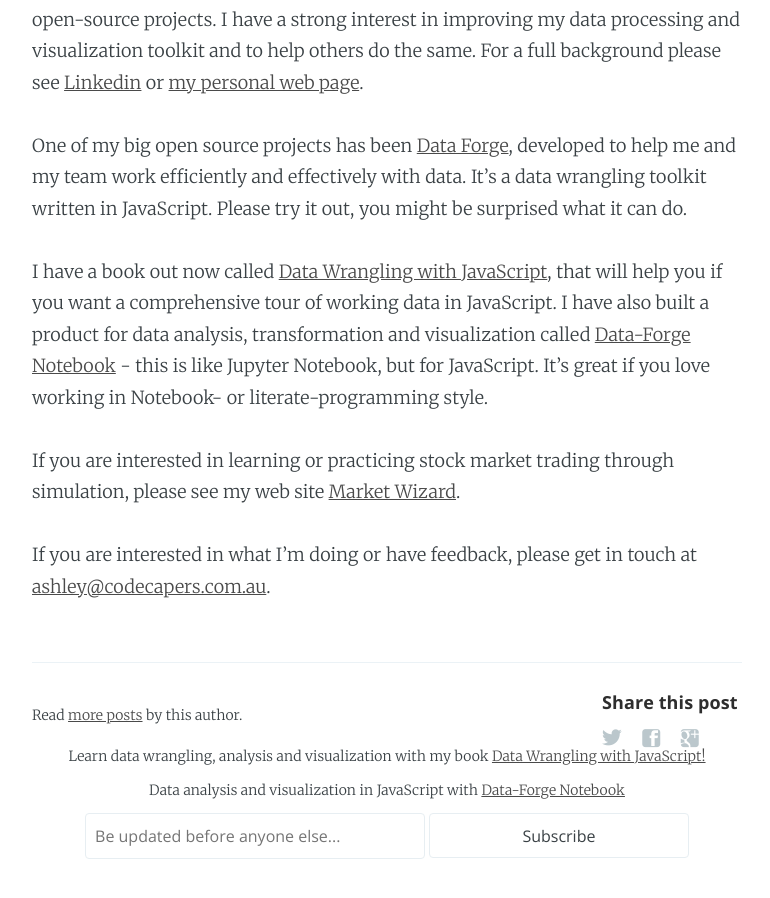
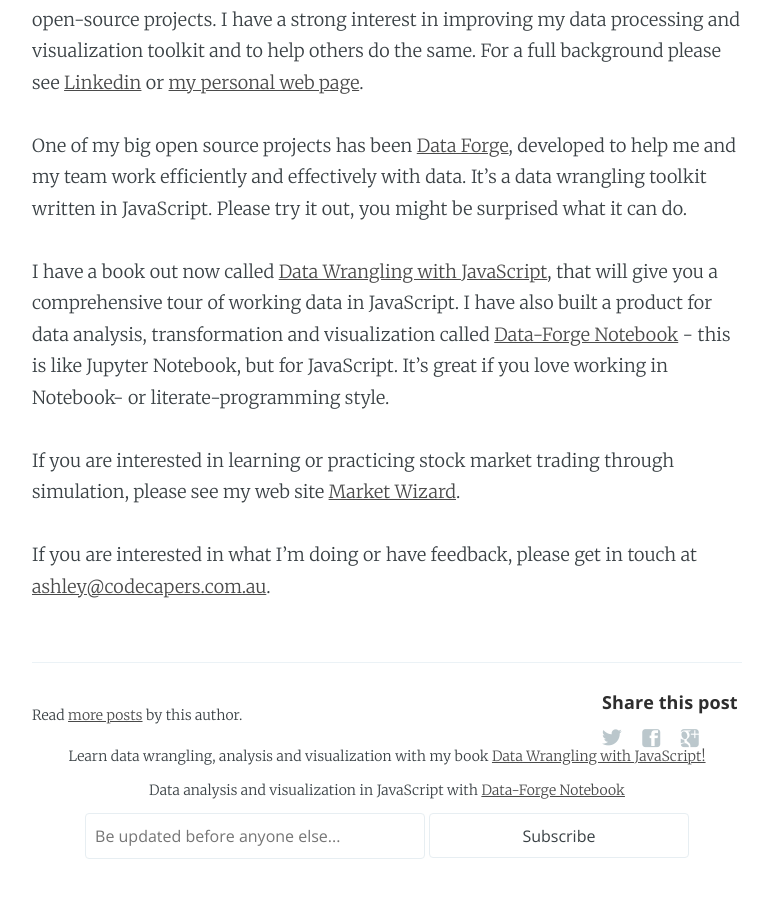
Before and after one commit to ashleydavis/the-data-wrangler-blog, a Jekyll site: the page built from _pages/about.markdown, in a window 1280 px wide and 900 px high, scrolled down 1167 px. Shown: the whole window, without its empty margins (253-1023 px from the left). Built offline with Jekyll 4.4.1, drawn with Linux system fonts in a browser that asks for light colours; comment, search, counter and statistics services are not loaded.

Commit message:
Updated the about page.

```diff
--- a/_pages/about.markdown
+++ b/_pages/about.markdown
@@ -22,7 +22,7 @@
 
 One of my big open source projects has been [Data Forge](http://www.data-forge-js.com/?utm_source=the-data-wrangler&utm_campaign=the-data-wrangler&utm_medium=blog), developed to help me and my team work efficiently and effectively with data. It's a data wrangling toolkit written in JavaScript. Please try it out, you might be surprised what it can do.
 
-I have a book out now called [Data Wrangling with JavaScript](http://bit.ly/2t2cJu2), that will help you if you want a comprehensive tour of working data in JavaScript. I have also built a product for data analysis, transformation and visualization called [Data-Forge Notebook](http://www.data-forge-notebook.com/) - this is like Jupyter Notebook, but for JavaScript. It's great if you love working in Notebook- or literate-programming style.
+I have a book out now called [Data Wrangling with JavaScript](http://bit.ly/2t2cJu2), that will give you a comprehensive tour of working data in JavaScript. I have also built a product for data analysis, transformation and visualization called [Data-Forge Notebook](http://www.data-forge-notebook.com/) - this is like Jupyter Notebook, but for JavaScript. It's great if you love working in Notebook- or literate-programming style.
 
 If you are interested in learning or practicing stock market trading through simulation, please see my web site [Market Wizard](https://www.market-wizard.com.au/).
 
```
